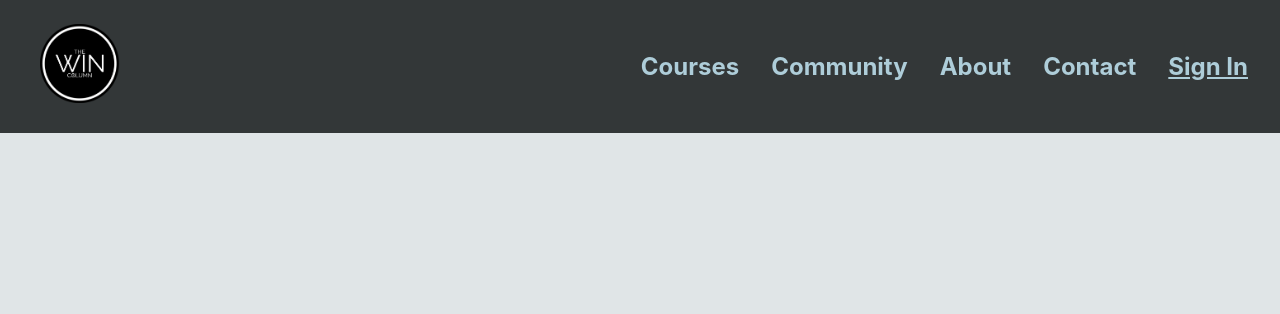
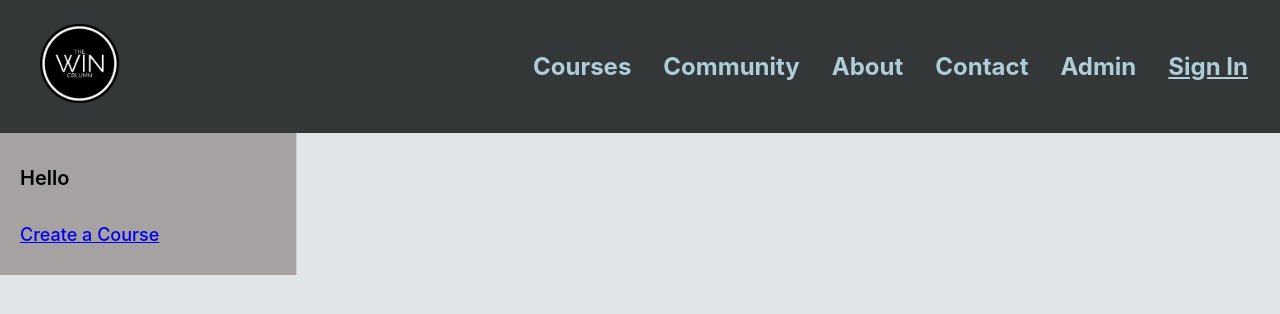
Before and after one commit to AymenS02/TheWinColumn, a React (Create React App) app: page /admin in a window 1280 px wide. Shown: the top 314 px of the page. Built offline with nearby package versions, Linux system fonts and the light colour scheme; the HTML template or start-up script is replaced by a standard one.

Commit message:
added admin and skeleton for creating page

```diff
--- a/src/App.js
+++ b/src/App.js
@@ -9,6 +9,7 @@ import Profile from './pages/profile/Profile';
 import Community from './pages/community/Community';
 import Signin from './pages/signin/Signin';
 import Register from './pages/signin/Register';
+import Admin from './pages/admin/Admin';
 import './App.scss';
 
 function App() {
@@ -35,6 +36,9 @@ function App() {
               <Link to="/contact">Contact</Link>
             </li>
             <li className="heading-element">
+              <Link to="/admin">Admin</Link>
+            </li>
+            <li className="heading-element">
               <Link to="/sign-in">Sign In</Link>
             </li>
           </ul>
@@ -45,7 +49,7 @@ function App() {
           <Route path="/about" element={<About />} />
           <Route path="/community" element={<Community />} />
           <Route path="/contact" element={<Contact />} />
-          <Route path="/profile" element={<Profile />} />
+          <Route path="/admin" element={<Admin />} />
           <Route path="/sign-in" element={<Signin />} />
           <Route path="/register" element={<Register />} />
         </Routes>
--- a/src/courseData.js
+++ b/src/courseData.js
@@ -22,7 +22,7 @@ const courses = [
         details: 'This course is designed to help you win the week by focusing on your daily habits and routines.',
         image: 'course3.png',
         url: '/course3',
-        enrolled: true
+        enrolled: false
     },
     // Add more courses as needed
 ];
--- /dev/null
+++ b/src/pages/admin/Admin.js
@@ -0,0 +1,27 @@
+import React from 'react';
+import { Route, Routes, Link } from 'react-router-dom';
+import Create from './components/create/Create';
+import './Admin.scss';
+
+function Admin() {
+  return (
+    <div className="admin">
+      <div className="admin-sidebar">
+        <div className='admin-sidebar-header'>
+          <h1 className='admin-sidebar-header-title'>Hello</h1>
+        </div>
+        <ul className="admin-sidebar-menu">
+          <li className="admin-sidebar-menu-item">
+            <Link to="/create">Create a Course</Link>
+          </li>
+        </ul>
+
+        <Routes>
+          <Route path="/create" element={<Create />} />
+        </Routes>
+      </div>
+    </div>
+  );
+}
+
+export default Admin;
--- /dev/null
+++ b/src/pages/admin/Admin.scss
@@ -0,0 +1,47 @@
+.admin {
+  margin: 0;
+  padding: 0;
+  display: flex;
+  flex-direction: row;
+
+  .admin-sidebar {
+    width: 20%;
+    background-color: #a6a2a2;
+    padding: 20px;
+    border-right: 1px solid #ccc;
+
+
+    .admin-sidebar-header {
+      display: flex;
+      flex-direction: row;
+      justify-content: space-between;
+      align-items: center;
+      margin-bottom: 20px;
+
+      .admin-sidebar-header-title {
+        font-size: 20px;
+        font-weight: 600;
+      }
+    }
+
+    .admin-sidebar-menu {
+      display: flex;
+      flex-direction: column;
+      list-style: none; /* Remove bullet points */
+      padding: 0;       /* Remove padding */
+      margin: 0;        /* Remove margin */
+      text-decoration: none; /* Removes any text decoration */
+      border: none; /* Removes any border if applied */
+
+      .admin-sidebar-menu-item {
+        text-decoration: none; /* Removes any text decoration */
+        border: none; /* Removes any border if applied */        margin-bottom: 10px;
+        font-size: 18px;
+        font-weight: 500;
+        color: #fff;
+      }
+
+    }
+  }
+
+}
--- /dev/null
+++ b/src/pages/admin/components/create/Create.js
@@ -0,0 +1,29 @@
+import React from 'react';
+import "./Create.scss";
+
+function Create() {
+    return (
+        <div className="create">
+            <div className="box">
+                <h1 className="title">Create a Course!</h1>
+                <form className="create-form">
+                    <div className="form-group">
+                        <label htmlFor="title">Title</label>
+                        <input type="text" placeholder="Title"/>
+                    </div>
+                    <div className="form-group">
+                        <label htmlFor="details">Details</label>
+                        <input type="text" placeholder="Details"/>
+                    </div>
+                    <div className="form-group">
+                        <label htmlFor="price">Price</label>
+                        <input type="number" placeholder="Price"/>
+                    </div>
+                    <button type="submit">Create</button>
+                </form>
+            </div>
+        </div>
+    );
+}
+
+export default Create;
```
Also changed, not shown: src/pages/admin/components/create/Create.scss (added).
